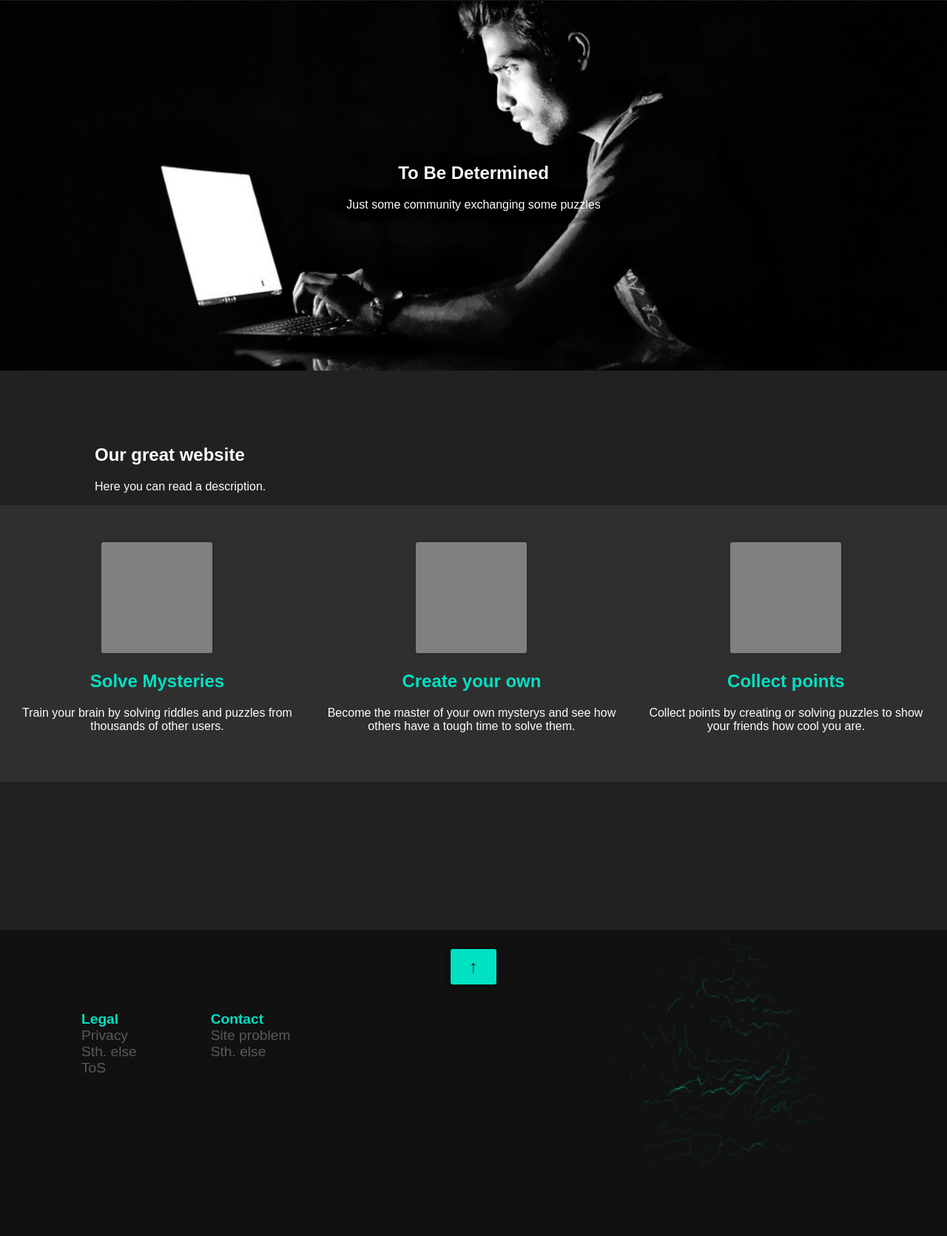
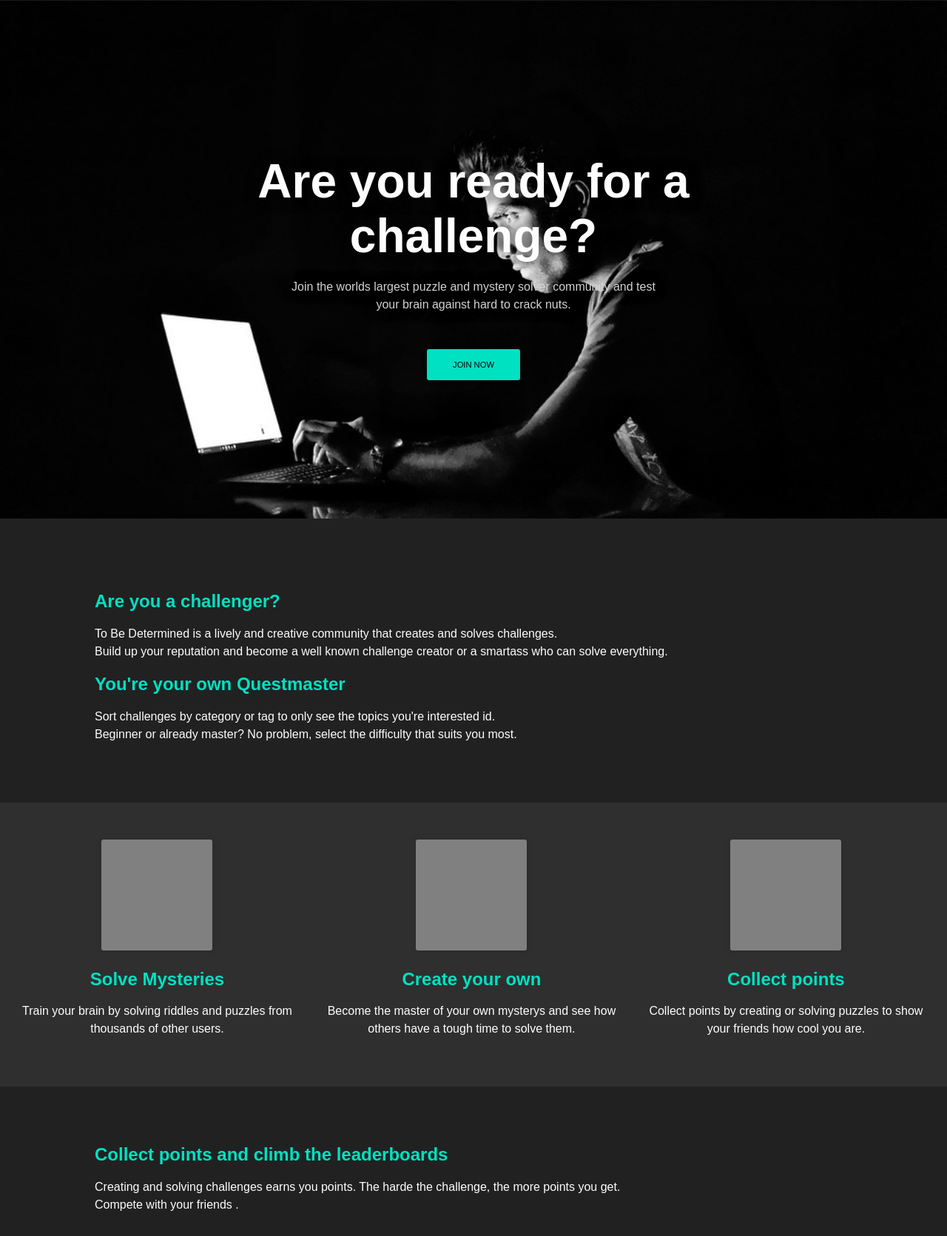
Before and after one commit to idontwannachooseanotherusername/KrassesWebprojekt, a plain HTML site: page Frontend/index.html in a window 1280 px wide. Shown: the part 69-1740 px from the top of the page at 74% size. Drawn offline with Linux system fonts and the light colour scheme.

Commit message:
Added logo and added some description text

```diff
--- a/Frontend/css/main.css
+++ b/Frontend/css/main.css
@@ -9,6 +9,7 @@ body{
     background: #212121;
     color: #fdfdfd;
     display: grid;
+    line-height: 1.5em;
 }
 h1{
 
@@ -31,7 +32,7 @@ h2{
     border: none;
     border-radius: 3px;
     text-transform: uppercase;
-    font-size: 1em;
+    font-size: 0.7em;
     text-align: center;
     box-shadow: 0 0 9px #00000020;
     transition: 0.3s;
@@ -50,7 +51,7 @@ h2{
     border: none;
     border-radius: 3px;
     text-transform: uppercase;
-    font-size: 1em;
+    font-size: 0.7em;
     text-align: center;
     box-shadow: 0 0 9px #00000020;
     transition: 0.3s;
@@ -64,16 +65,18 @@ h2{
 }
 
 /*---------- NAVIGATION ----------*/
+header{
+    position: -webkit-sticky; /* Safari */
+    position: sticky;
+    top: 0;
+    z-index: 100;
+}
 .main-menu{
     /*overflow:auto;*/
     height: 50px;
     width:100%;
     background: #191919;
     color:white;
-    position: -webkit-sticky; /* Safari */
-    position: sticky;
-    top: 0;
-    z-index: 100;
     /*box-shadow: 0 4px 9px black;*/
     padding: 10px 0;
 }
@@ -159,7 +162,7 @@ h2{
 .top-image{
     background-image: url("../images/image.jpg");
     background-position: bottom;
-    height: 500px;
+    height: 700px;
     position: relative;
     margin-bottom: 80px;
     background-repeat: no-repeat;
@@ -175,7 +178,22 @@ h2{
     width: 100%;
     text-shadow: 0 0 20px black;
 }
-
+.top-image div h1{
+    font-size: 4em;
+    width: 70%;
+    max-width: 700px;
+    margin: 20px auto;
+    line-height: normal;
+}
+.top-image div p{
+    width: 70%;
+    max-width: 500px;
+    margin: 0 auto;
+    color: lightgray;
+}
+.top-image div a{
+    margin: 40px 0;
+}
 /*---------- SITE CONTENT ----------*/
 main{
     width: 100%;
@@ -191,6 +209,7 @@ article{
     width: 100%;
     background: #ffffff10;
     overflow: auto;
+    margin: 80px 0;
 }
 .item{
     float: left;
@@ -378,13 +397,18 @@ form input, form textarea, form select{
     border-radius: 3px;
     padding: 9px;
     margin: 10px 0 20px 0;
-    width: 450px;
+    max-width: 470px;
+    width: 80%;
 }
 .profile #new-pw{
     margin-bottom: 0;
 }
 .profile form select{
-    width: 470px;
+    width: 83%;
+}
+.profile form select option{
+    background: #212121;
+    color: white;
 }
 /*Image uploads*/
 .change-banner input[type="file"]{
--- a/Frontend/index.html
+++ b/Frontend/index.html
@@ -34,16 +34,29 @@
         </header>
         <section class="top-image bg-image">
             <div>
-                <h1>To Be Determined</h1>
-                <p>Just some community exchanging some puzzles</p>
+                <h1>Are you ready for a challenge?</h1>
+                <p>
+                    Join the worlds largest puzzle and mystery solver community and test your brain against hard to crack nuts.
+                </p>
+                </br>
+                </br>
+                <a><button class="btn-primary">Join now</button></a>
             </div>
         </section>
         <main>
             <article>
-            <h1>Our great website</h1>
-            <p>
-                Here you can read a description.
-            </p>
+                <h2>Are you a challenger?</h2>
+                <p>
+                    To Be Determined is a lively and creative community that creates and solves challenges.</br>
+                    Build up your reputation and become a well known challenge creator or a smartass who can solve everything.
+                </p>
+            </article>
+            <article>
+                <h2>You're your own Questmaster</h2>
+                <p>
+                    Sort challenges by category or tag to only see the topics you're interested id.</br>
+                    Beginner or already master? No problem, select the difficulty that suits you most.
+                </p>
             </article>
             <section class="item-wrapper">
                 <div class="item">
@@ -71,6 +84,13 @@
                     </p>
                 </div>
             </section>
+            <article>
+                <h2>Collect points and climb the leaderboards</h2>
+                <p>
+                    Creating and solving challenges earns you points. The harde the challenge, the more points you get.</br>
+                    Compete with your friends .
+                </p>
+            </article>
         </main>
         <footer>
             <a class="btn-to-top" href="#">↑</a>
--- a/TODO.txt
+++ b/TODO.txt
@@ -11,6 +11,9 @@ Profile
 -Pic+Bio
 -Uploads
 -Favorites
+
+Global leaderboard
+- Yeah, that's it
 
 Upload System/Framework
 -Title
```
Also changed, not shown: Frontend/login.html (+1 -0 lines), Frontend/profile.html (+1 -7 lines), DesignKonzept/Logo.png (added), DesignKonzept/Logo.svg (added), Frontend/images/Logo.png (added).
